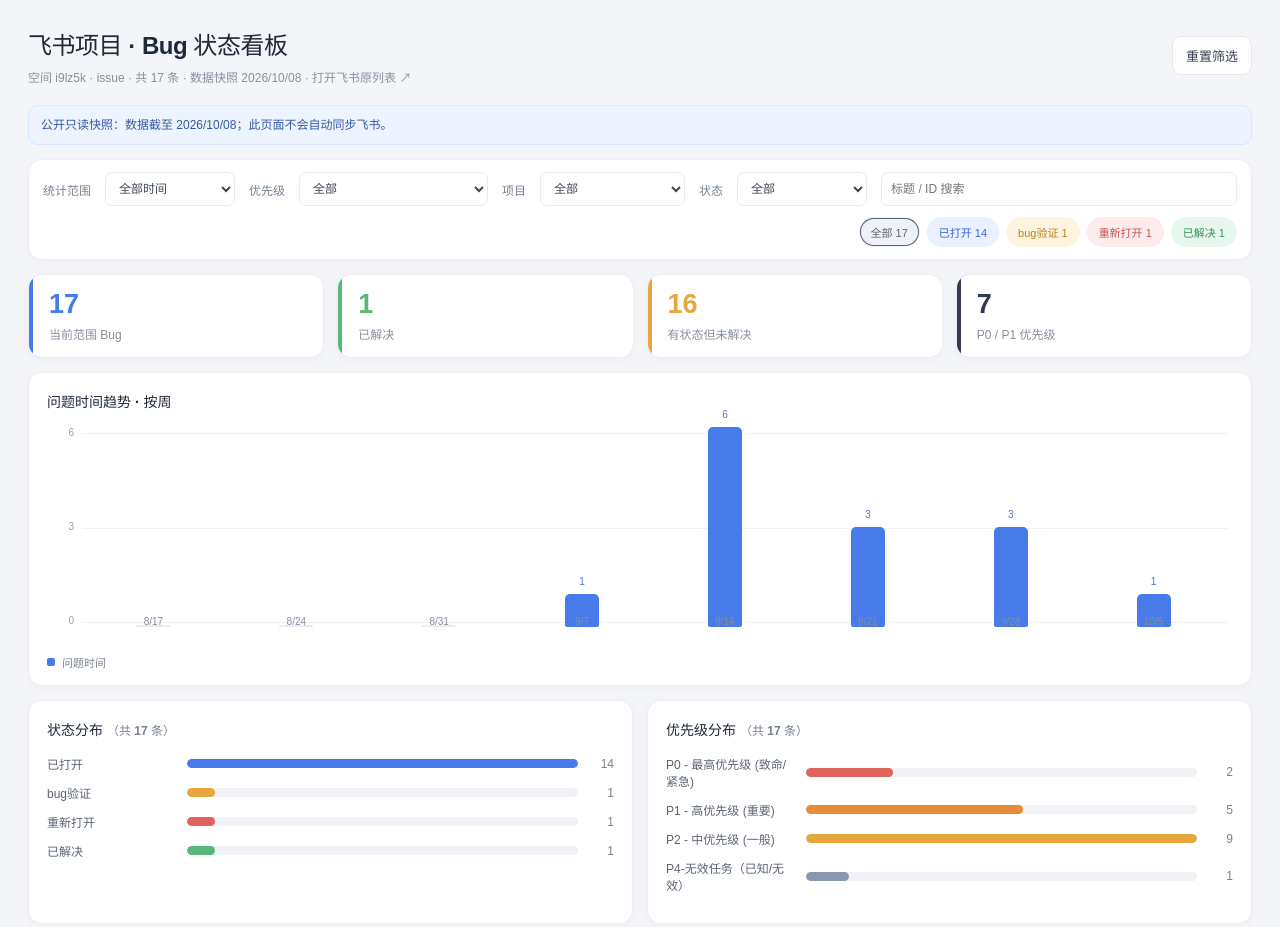
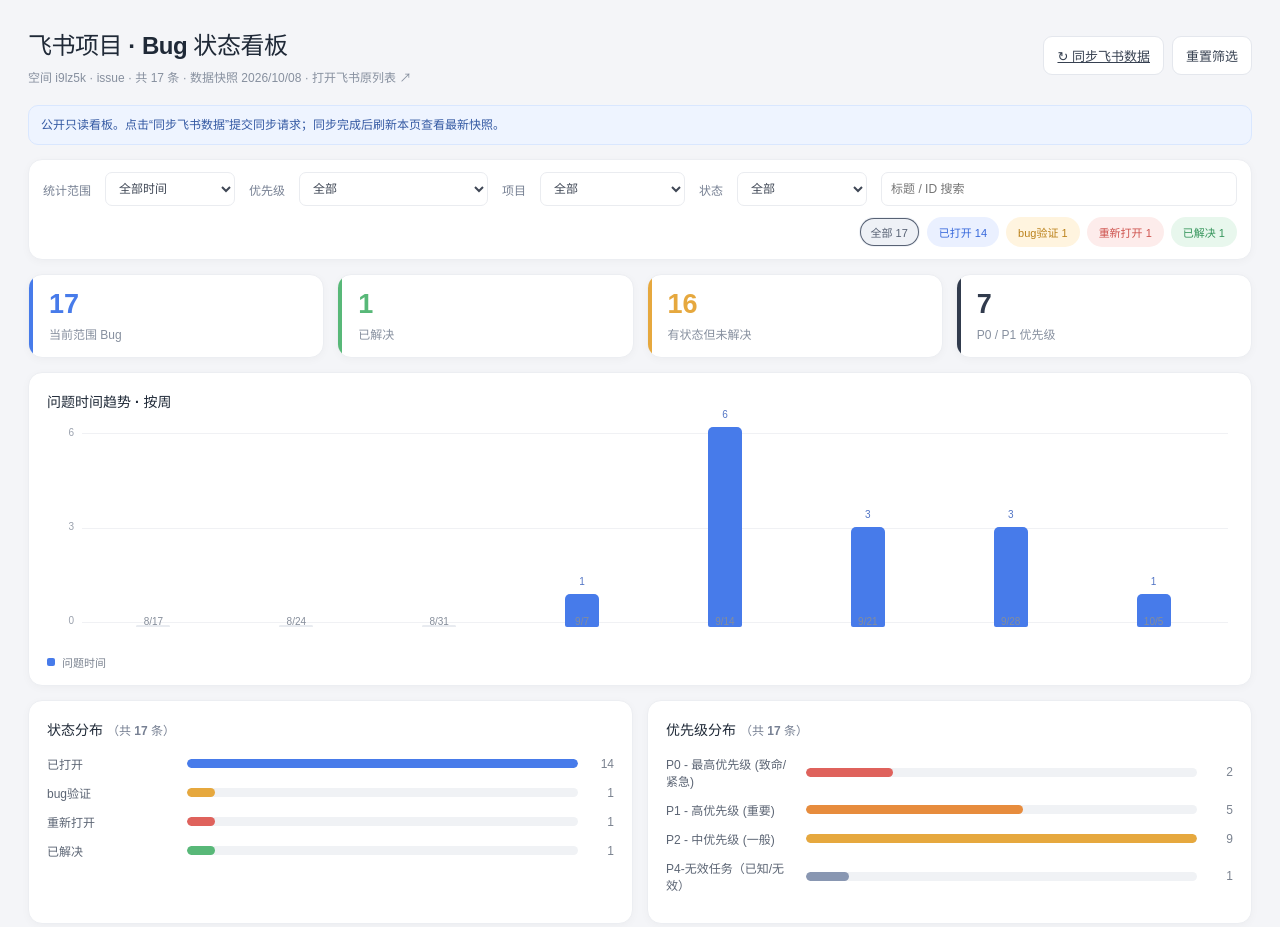
Before and after one commit to yushengliang655-ai/feishu-bug-dashboard, a plain HTML site: page index.html in a window 1280 px wide. Shown: the top 927 px of the page. Drawn offline with Linux system fonts and the light colour scheme.

Commit message:
Add dashboard sync button

```diff
--- a/index.html
+++ b/index.html
@@ -135,11 +135,12 @@
         </div>
       </div>
       <div style="display:flex; gap:8px; align-items:center; flex-wrap:wrap;">
+        <a class="button" href="https://github.com/yushengliang655-ai/feishu-bug-dashboard/issues/new?title=%5Bsync-dashboard%5D%20%E5%90%8C%E6%AD%A5%E7%9C%8B%E6%9D%BF" target="_blank" rel="noopener noreferrer">↻ 同步飞书数据</a>
         <button class="button" id="resetFilters" type="button">重置筛选</button>
       </div>
     </header>
 
-    <div class="notice notice-info" role="status">公开只读快照：数据截至 2026/10/08；此页面不会自动同步飞书。</div>
+    <div class="notice notice-info" role="status">公开只读看板。点击“同步飞书数据”提交同步请求；同步完成后刷新本页查看最新快照。</div>
 
     <section class="filters panel" aria-label="筛选条件">
       <span class="filter-label">统计范围</span>
```
